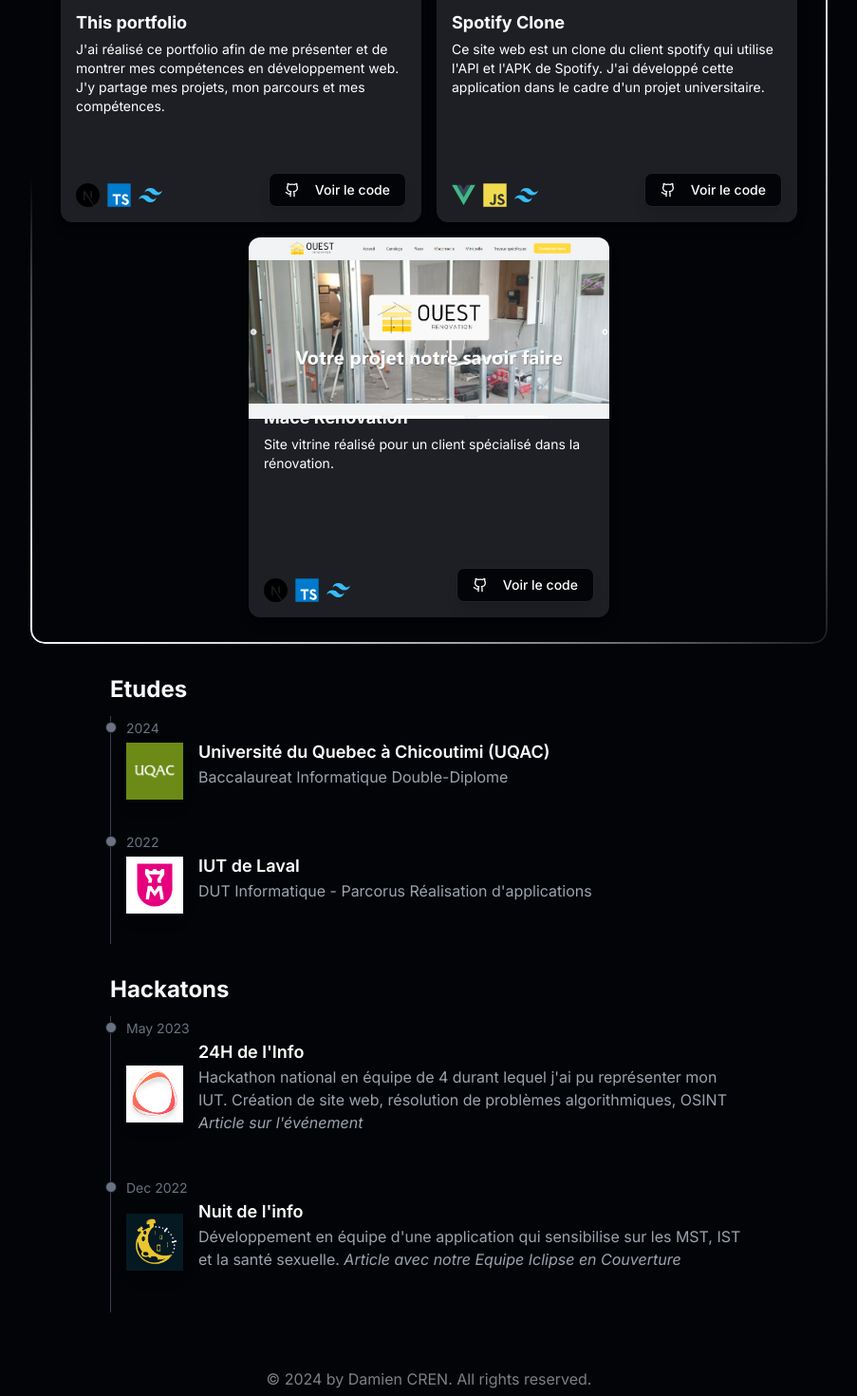
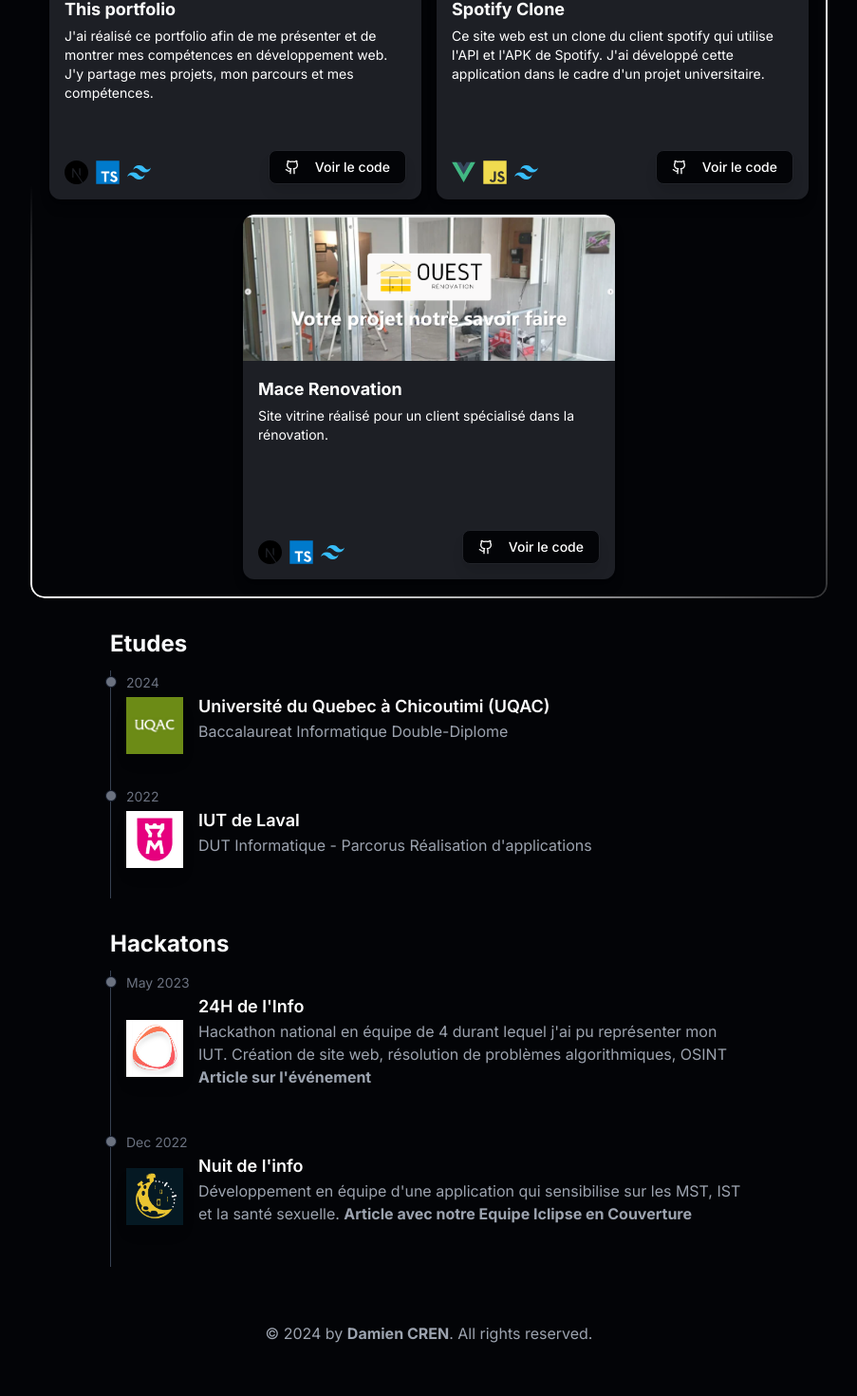
Before and after one commit to damiencren/portfolio, a Next.js app: page / in a window 1280 px wide. Shown: the part 934-2404 px from the top of the page at 95% size, without its empty margins (188-1091 px from the left). After the commit the page ends 2370 px from the top, so only its background shows below. Built offline with nearby package versions, Linux system fonts and the light colour scheme.

Commit message:
added responsive
- responsive
- fix theme btn and projects section

```diff
--- a/src/app/page.tsx
+++ b/src/app/page.tsx
@@ -22,18 +22,18 @@
     Github,
     Mail,
     Instagram,
-    Download
+    Download,
   };
 
   return (
-    <main className="min-h-[100dvh] p-8 mt-10">
+    <main className="min-h-[100vh] p-8 mt-10">
       <DotPattern className={cn(
         "[mask-image:radial-gradient(500px_circle_at_center,white,transparent)]",
         "fixed"
       )} />
       <ThemeButton />
 
-      <div className="flex flex-col mx-auto w-full max-w-2xl gap-8">
+      <div className="flex flex-col mx-auto w-full max-w-2xl gap-8 w-full">
         <section id="hero">
           <BlurFade
             delay={BLUR_FADE_DELAY}>
@@ -43,13 +43,13 @@
                   <TypingAnimation className="text-base text-5xl text-left font-inter font-extrabold tracking-tight" duration={100} text={DATA.name} />
                   <p className="text-md">{DATA.description}</p>
                 </div>
-                <Image className="shadow-lg rounded-full w-32 h-32 p-0" src={DATA.avatarUrl} alt="moi" height={100} width={100} />
+                <Image className="shadow-lg rounded-full w-32 h-32 p-0 hidden sm:block" src={DATA.avatarUrl} alt="moi" height={100} width={100} />
               </div>
               <div className="flex gap-2 flex-wrap">
                 {DATA.socials.map((social, index) => {
                   const IconComponent = iconComponents[social.icon];
                   return (
-                    <a key={index} href={social.url} target="_blank" rel="noopener noreferrer">
+                    <a key={index} href={social.url} target="_blank" rel="noopener noreferrer" download={social.label === "CV"}>
                       <Button variant={social.variant} size="default">
                         {IconComponent && <IconComponent />}
                         <span className="ml-2">{social.label}</span>
@@ -104,9 +104,9 @@
           <BlurFade
             delay={BLUR_FADE_DELAY * 4}>
             <div className="mt-[-30px] flex min-h-0 flex-col gap-y-3 items-center">
-              <h2 className="text-2xl font-bold">Selection de mes projets</h2>
-              <ShineBorder className="justify-center dark:bg-card md:w-[840px] w-[440px]" color={"white"} borderWidth={2} borderRadius={15} duration={15}>
-                <div className="dark:bg-card flex flex-wrap justify-center gap-4 p-4">
+              <h2 className="text-2xl font-bold">Sélection de mes projets</h2>
+              <ShineBorder className="justify-center dark:bg-card lg:w-[840px] w-full" color={"white"} borderWidth={2} borderRadius={15} duration={15}>
+                <div className="dark:bg-card flex flex-wrap justify-center">
                   {DATA.projects.map((project, id) =>
                     <ProjectCard
                       key={id}
@@ -116,6 +116,7 @@
                       dates={project.dates}
                       technos={[...project.technos]}
                       href={project.href}
+                      url={project.url}
                       repository={project.repository}
                     />
                   )}
--- a/src/components/footer.tsx
+++ b/src/components/footer.tsx
@@ -1,9 +1,9 @@
-import '../app/globals.css'
+import { UnderlineLink } from './underlineLink'
 
 export const Footer = () => {
     return (
-        <div className="flex items-center justify-center gap-4 w-full h-16 opacity-50">
-            <h2 className='text-md text-base'>© 2024 by Damien CREN. All rights reserved.</h2>
+        <div className="flex items-center justify-center gap-4 w-full h-16">
+            <h2 className='text-base text-gray-500 dark:text-gray-400'>© 2024 by <UnderlineLink className='after:bg-gray-400 before:bg-gray-400' href='https://github.com/damiencren'>Damien CREN</UnderlineLink>. All rights reserved.</h2>
         </div>
     )
 }
--- a/src/components/projectCard.tsx
+++ b/src/components/projectCard.tsx
@@ -11,17 +11,19 @@
     technos: string[]
     href: string
     repository: string
+    url: string
 }
 
-export const ProjectCard = ({ title, description, dates, image, technos, repository, href }: ProjectCardProps) => {
+export const ProjectCard = ({ title, description, dates, image, technos, repository, href, url }: ProjectCardProps) => {
     return (
-        <div className="w-[380px] h-[400px]  border border-0 rounded-xl gap-10 overflow-hidden shadow-lg bg-secondary relative group">
+        <div className="lg:w-1/2  min-h-[400px] w-full p-2">
+            <div className="h-full border border-0 rounded-xl overflow-hidden shadow-lg bg-secondary relative group">
                 <div className="w-full h-2/5 relative">
                     {href !== "" ? (
-                    <div>
+                        <div className="w-full h-full">
                             <Image className="w-full h-full object-cover group-hover:opacity-50 transition-opacity duration-300" src={image} alt={title} width={1000} height={1000} />
                             <div className="absolute inset-0 flex items-center justify-center opacity-0 group-hover:opacity-100 transition-opacity duration-300">
-                            <UnderlineLink className="text-2xl" href={href}>{href}</UnderlineLink>
+                                <UnderlineLink className="text-2xl font-bold" href={href}>{url}</UnderlineLink>
                             </div>
                         </div>
                     ) : (
@@ -34,7 +36,7 @@
                     <div className="flex justify-between flex-grow items-end">
                         <div className="flex gap-2">
                             {technos && technos.map((techno, index) => (
-                            <Image key={index} src={`/technos_icons/${techno}.svg`} alt={techno} title={techno} width={25} height={25} />
+                                <Image className='transition-transform duration-200 transform hover:scale-110' key={index} src={`/technos_icons/${techno}.svg`} alt={techno} title={techno} width={25} height={25} />
                             ))}
                         </div>
                         <div className="flex gap-3 items-end">
@@ -49,5 +51,6 @@
                     </div>
                 </div>
             </div>
+        </div>
     )
 }
--- a/src/components/themeButton.tsx
+++ b/src/components/themeButton.tsx
@@ -7,7 +7,7 @@
     const { theme, setTheme} = useTheme();
 
     return (
-        <Button className="fixed top-0 right-0 m-8 p-5" variant="outline" size="icon" onClick={() => setTheme(theme === "dark" ? "light" : "dark")}>
+        <Button className="fixed top-0 right-0 m-8 p-5 z-10" variant="outline" size="icon" onClick={() => setTheme(theme === "dark" ? "light" : "dark")}>
           <Sun className="h-[1.2rem] w-[1.2rem] rotate-0 scale-100 transition-all dark:-rotate-90 dark:scale-0" />
           <Moon className="absolute h-[1.2rem] w-[1.2rem] rotate-90 scale-0 transition-all dark:rotate-0 dark:scale-100" />
         </Button>
--- a/src/components/timelineEvent.tsx
+++ b/src/components/timelineEvent.tsx
@@ -26,7 +26,7 @@
 
                         {links &&
                             links.map((link, index) => (
-                                <UnderlineLink className='italic' key={index} href={link.href}>{link.title}</UnderlineLink>
+                                <UnderlineLink className='after:bg-gray-400 before:bg-gray-400' key={index} href={link.href}>{link.title}</UnderlineLink>
                             ))
                         }
                     </p>
--- a/src/components/underlineLink.tsx
+++ b/src/components/underlineLink.tsx
@@ -8,8 +8,8 @@
 
 export const UnderlineLink  = ({ children, href, className } : UnderlineLinkProps) => {
   return (
-    <a href={href} target="_blank" className={`relative inline-block cursor-pointer transition-all ease-in-out ${className}`}>
-      <span className="before:transition-[width] before:ease-in-out before:duration-500 before:absolute before:bg-foreground before:origin-center before:h-[1px] before:w-0 hover:before:w-[50%] before:bottom-0 before:left-[50%] after:transition-[width] after:ease-in-out after:duration-500 after:absolute after:bg-foreground after:origin-center after:h-[1px] after:w-0 hover:after:w-[50%] after:bottom-0 after:right-[50%]">
+    <a href={href} target="_blank" className={`relative inline-block cursor-pointer transition-all ease-in-out`}>
+      <span className={`font-bold after:bg-foreground before:bg-foreground before:transition-[width] before:ease-in-out before:duration-500 before:absolute before:origin-center before:h-[1px] before:w-0 hover:before:w-[50%] before:bottom-0 before:left-[50%] after:transition-[width] after:ease-in-out after:duration-500 after:absolute  after:origin-center after:h-[1px] after:w-0 hover:after:w-[50%] after:bottom-0 after:right-[50%]  ${className}`}>
         {children}
       </span>
     </a>
```
Lines whose indentation alone changed are shown as unchanged.
